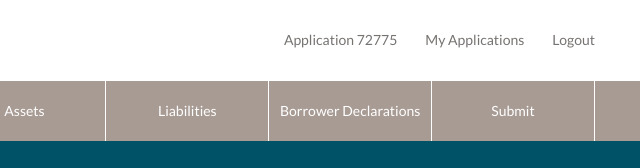
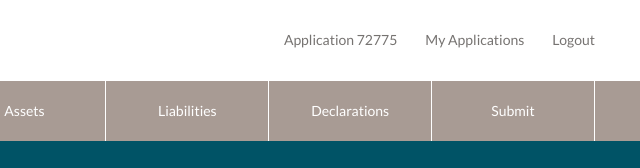
Before and after one commit to ryantroll/cap-center, a website: page app/dist/04-refinance.html in a window 1280 px wide. Shown: the top 168 px of the page, 615-1255 px from the left. Drawn offline with nearby package versions, Linux system fonts and the light colour scheme; some packages are replaced by stand-ins of ours.

Commit message:
Menu label update

```diff
--- a/app/dist/04-refinance.html
+++ b/app/dist/04-refinance.html
@@ -41,7 +41,7 @@
       <li class=""><a href="05-income.html"><span>Income</span></a></li>
       <li><a href="07-assets.html"><span>Assets</span></a></li>
       <li><a href="08-liabilities.html"><span>Liabilities</span></a></li>
-      <li><a href="09-declarations.html"><span>Borrower Declarations</span></a></li>
+      <li><a href="09-declarations.html"><span>Declarations</span></a></li>
       <li><a href="14-instructions.html"><span>Submit</span></a></li>
     </ul>
   </div><!--container-->
```
